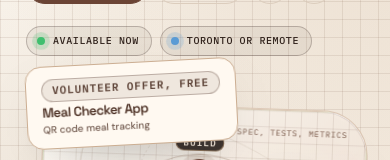
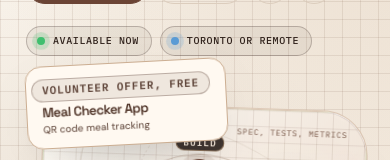
Before and after one commit to Robel-GH/robel-gh.github.io, a Vue app: page /projects in a window 390 px wide. Shown: the part 521-681 px from the top of the page. Built offline with nearby package versions, Linux system fonts and the light colour scheme.

Commit message:
Align the offer pill text with the lines below it

```diff
--- a/src/components/hero/HeroCard.vue
+++ b/src/components/hero/HeroCard.vue
@@ -78,8 +78,10 @@ const { openProject } = useProjectDialog()
 
 <style scoped>
 /* The "Volunteer offer, free" label fades gently in and out to draw the eye. */
+/* The pill's own padding is pulled back, so its text lines up with the lines below it. */
 .offer-blink {
   align-self: flex-start;
+  margin-left: -13px;
   padding: 6px 13px;
   border: 1px solid color-mix(in srgb, currentColor 35%, transparent);
   border-radius: 999px;
@@ -94,6 +96,7 @@ const { openProject } = useProjectDialog()
 }
 @media (max-width: 760px) {
   .offer-blink {
+    margin-left: -10px;
     padding: 4px 10px;
     font-size: 11px;
   }
```
